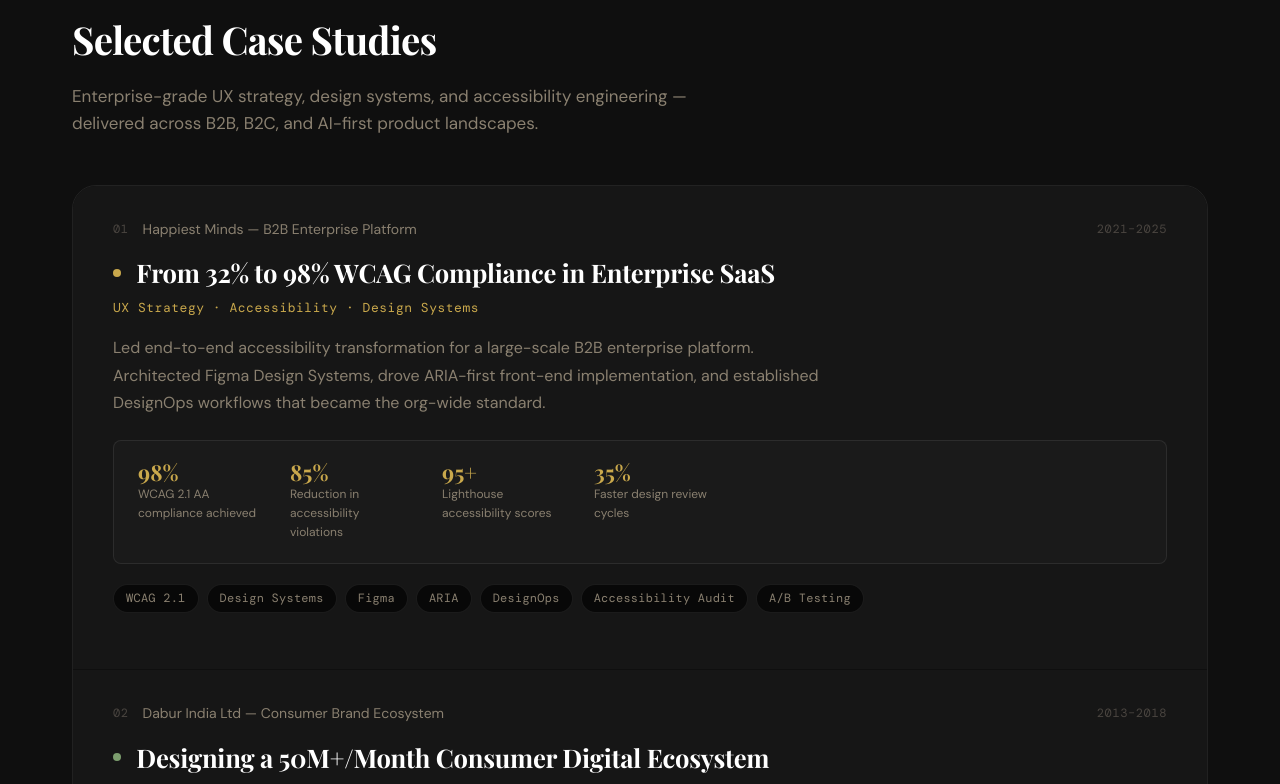
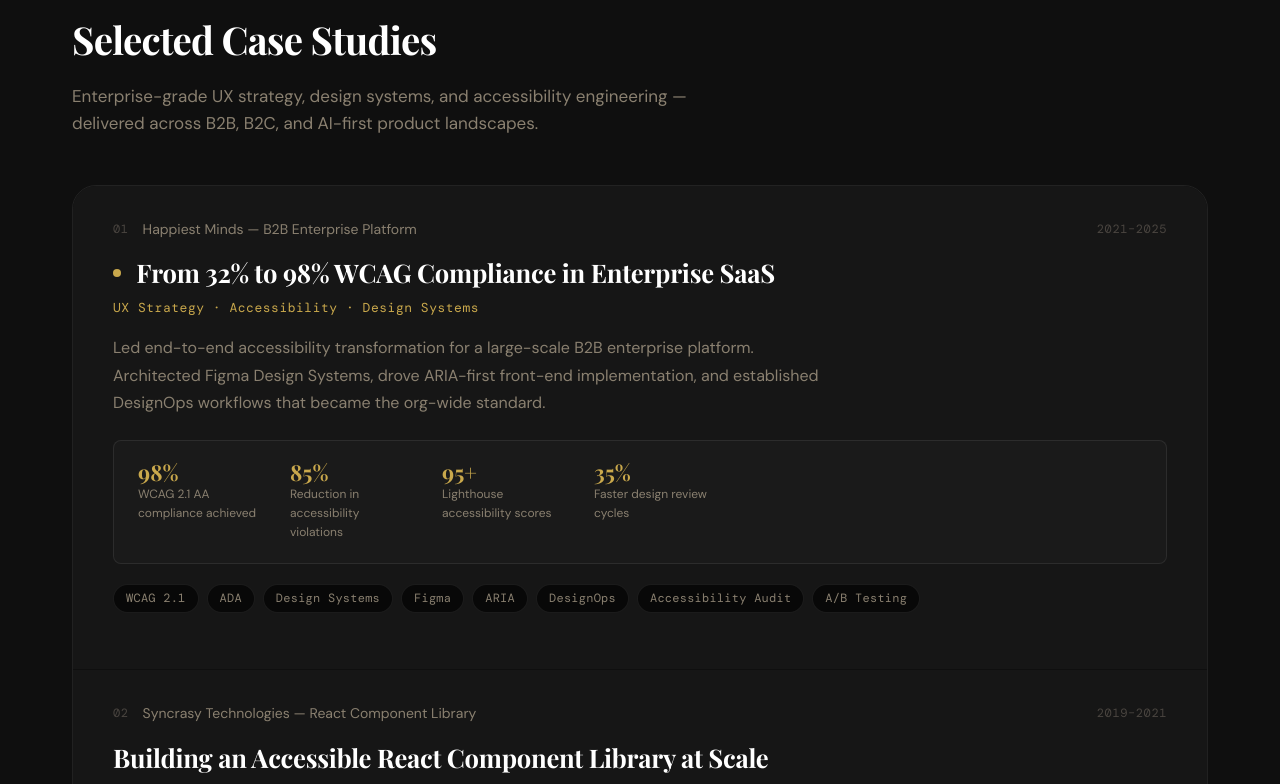
Before and after one commit to kamalpandeydev-dev/Kamal-Pandey-Portfolio, a React (Create React App) app: page / in a window 1280 px wide. Shown: the part 2000-2784 px from the top of the page. Built offline with nearby package versions, Linux system fonts and the light colour scheme; a web font is replaced by a local one.

Commit message:
UI Changes

```diff
--- a/src/components/Navbar.css
+++ b/src/components/Navbar.css
@@ -42,7 +42,7 @@
 
 .navbar__logo-kp {
   width: auto;
-  height: 36px;
+  height: 28px;
   background: var(--color-gold);
   color: #000;
   font-family: var(--font-display);
--- a/src/components/Navbar.jsx
+++ b/src/components/Navbar.jsx
@@ -52,7 +52,7 @@ const Navbar = () => {
         >
           {/* Badge */}
           <span className="hero__badge-dot" aria-hidden="true"></span>
-          Available for Opportunity
+          Hire Me
         </a>
 
         {/* Mobile menu toggle */}
@@ -89,7 +89,7 @@ const Navbar = () => {
               className="navbar__mobile-cta"
               onClick={handleNavClick}
             >
-              Available for Work
+              Hire Me
             </a>
           </li>
         </ul>
--- a/src/components/Work.jsx
+++ b/src/components/Work.jsx
@@ -16,26 +16,8 @@ const caseStudies = [
       { metric: '95+', detail: 'Lighthouse accessibility scores' },
       { metric: '35%', detail: 'Faster design review cycles' },
     ],
-    tags: ['WCAG 2.1', 'Design Systems', 'Figma', 'ARIA', 'DesignOps', 'Accessibility Audit', 'A/B Testing'],
+    tags: ['WCAG 2.1', 'ADA', 'Design Systems', 'Figma', 'ARIA', 'DesignOps', 'Accessibility Audit', 'A/B Testing'],
     color: '#c9a84c',
-    featured: true,
-  },
-  {
-    id: 'dabur-digital',
-    label: 'Dabur India Ltd — Consumer Brand Ecosystem',
-    type: 'Product Design · Frontend · Web Performance',
-    year: '2013–2018',
-    headline: 'Designing a 50M+/Month Consumer Digital Ecosystem',
-    description:
-      'Designed and developed 4 flagship brand websites (RealFruitPower.com, DaburDentalCare.com, DaburHoney.com, DaburChyawanprash.com) serving over 50 million monthly users across 8+ device form factors. Executed Lighthouse and PageSpeed audits to drive conversion improvements.',
-    outcomes: [
-      { metric: '50M+', detail: 'Monthly users across brand properties' },
-      { metric: '8+', detail: 'Device form factors supported' },
-      { metric: '4', detail: 'Flagship brand sites delivered' },
-      { metric: 'Reduced', detail: 'Bounce rates via performance optimization' },
-    ],
-    tags: ['Consumer UX', 'Responsive Design', 'Web Performance', 'Page Speed', 'Pattern Libraries'],
-    color: '#7c9e6e',
     featured: true,
   },
   {
@@ -55,6 +37,24 @@ const caseStudies = [
     tags: ['React.js', 'Redux', 'SCSS', 'Usability Testing', 'Design Tokens', 'User Research'],
     color: '#6b8cba',
     featured: false,
+  },
+  {
+    id: 'dabur-digital',
+    label: 'Dabur India Ltd — Consumer Brand Ecosystem',
+    type: 'Product Design · Frontend · Web Performance',
+    year: '2013-2018',
+    headline: 'Designing a 50M+/Month Consumer Digital Ecosystem',
+    description:
+      'Designed and developed 4 flagship brand websites (RealFruitPower.com, DaburDentalCare.com, DaburHoney.com, DaburChyawanprash.com) serving over 50 million monthly users across 8+ device form factors. Executed Lighthouse and PageSpeed audits to drive conversion improvements.',
+    outcomes: [
+      { metric: '50M+', detail: 'Monthly users across brand properties' },
+      { metric: '8+', detail: 'Device form factors supported' },
+      { metric: '4', detail: 'Flagship brand sites delivered' },
+      { metric: 'Reduced', detail: 'Bounce rates via performance optimization' },
+    ],
+    tags: ['Consumer UX', 'Responsive Design', 'Web Performance', 'Page Speed', 'Pattern Libraries'],
+    color: '#7c9e6e',
+    featured: true,
   },
   {
     id: 'freelance-ai',
```
